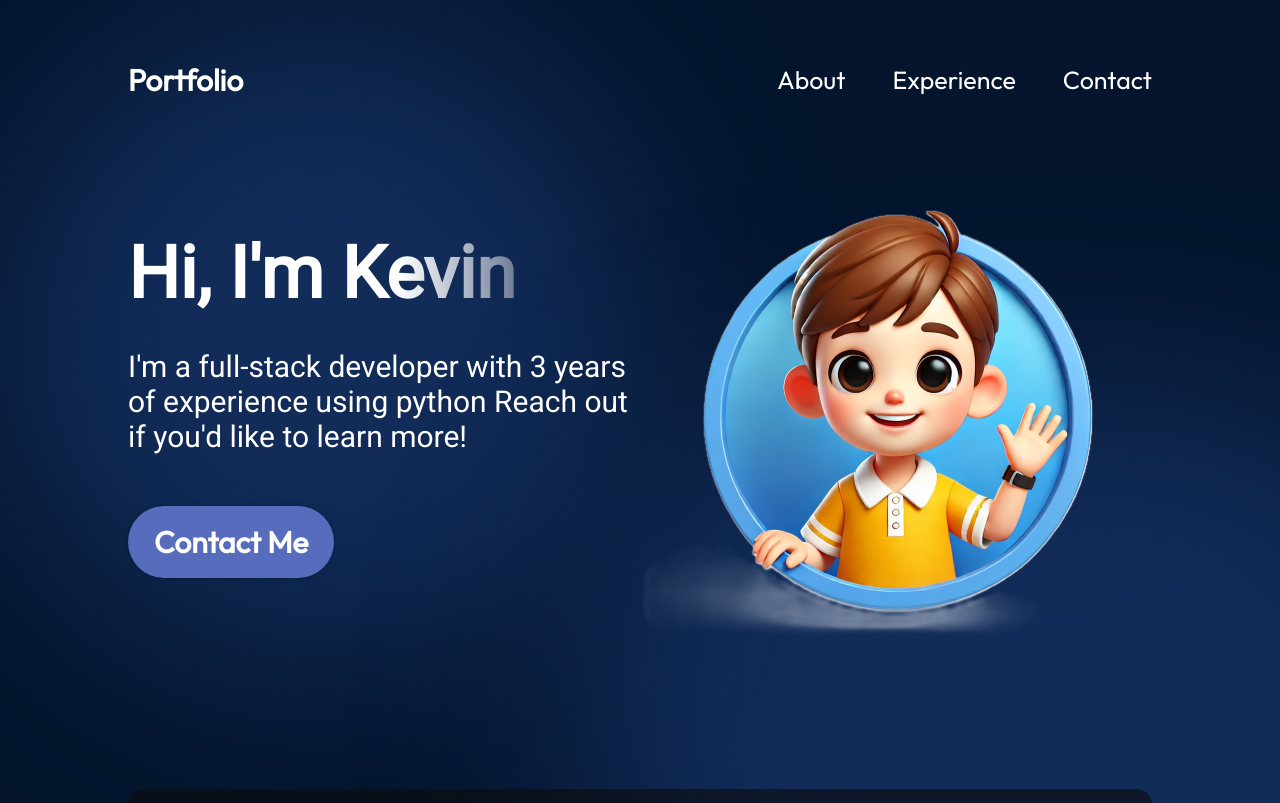
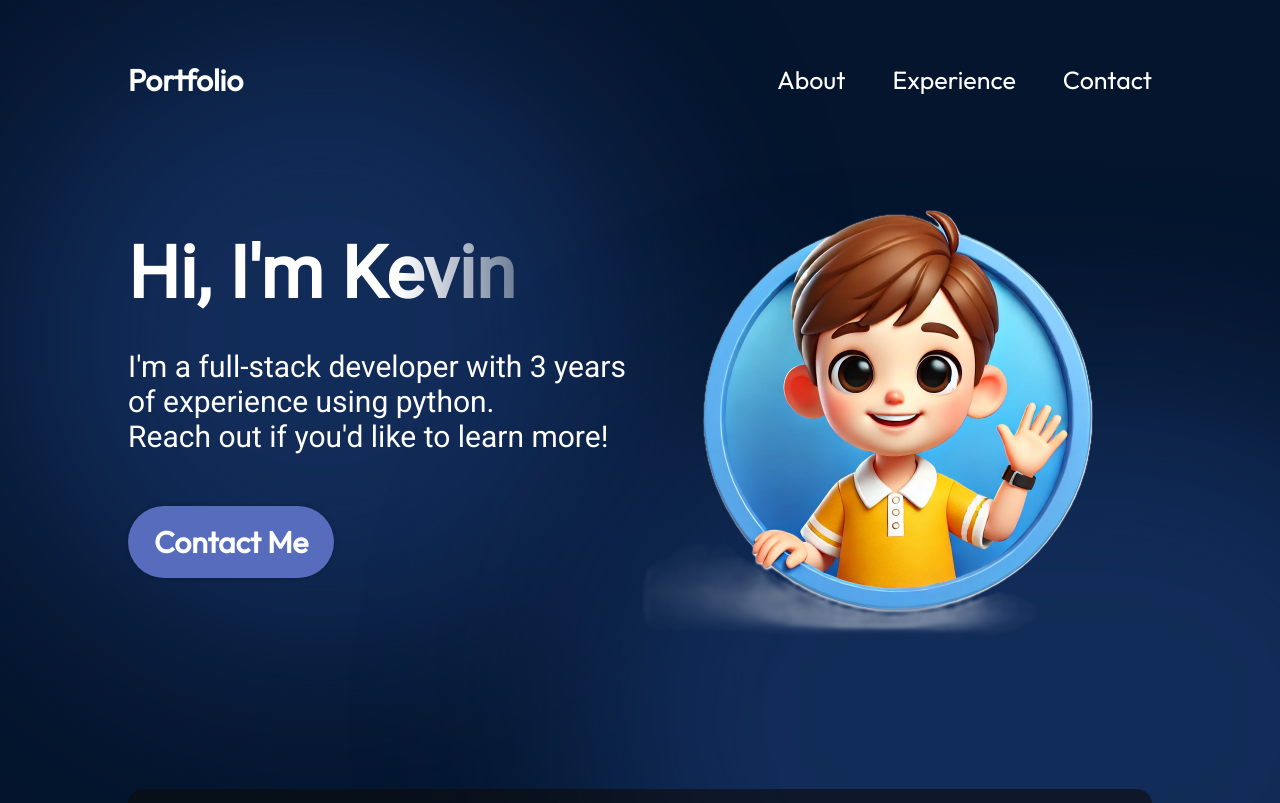
Before and after one commit to keviiixaviiii/My-Portfolio, a React (Vite) app: page / in a window 1280 px wide. Shown: the top 803 px of the page. Built offline with nearby package versions, Linux system fonts and the light colour scheme.

Commit message:
Update Hero.jsx
updated hero page .  with  <br />

```diff
--- a/src/components/Hero/Hero.jsx
+++ b/src/components/Hero/Hero.jsx
@@ -9,7 +9,8 @@ export const Hero = () => {
       <div className={styles.content}>
         <h1 className={styles.title}>Hi, I'm Kevin</h1>
         <p className={styles.description}>
-          I'm a full-stack developer with 3 years of experience using python
+          I'm a full-stack developer with 3 years of experience using python.
+           <br />
              Reach out if you'd like to learn more!
         </p>
         <a href="mailto:myemail@email.com" className={styles.contactBtn}>
```
